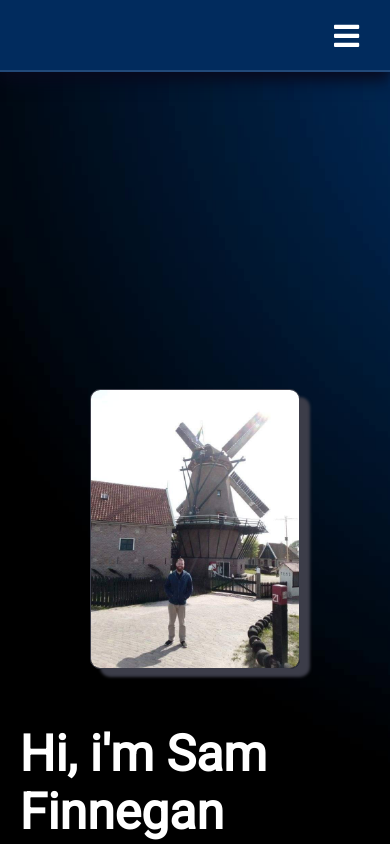
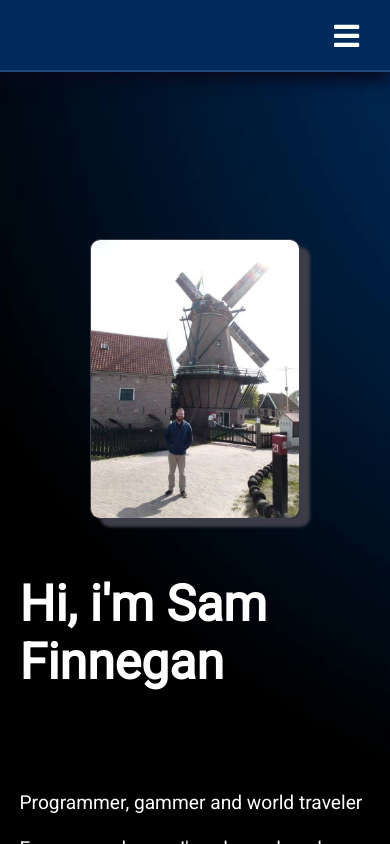
Before and after one commit to SamLinoFinnegan/Portfolio-website, a React (Create React App) app: page /about in a window 390 px wide. Built offline with nearby package versions, Linux system fonts and the light colour scheme.

Commit message:
Updated about page

```diff
--- a/src/components/About/About.module.css
+++ b/src/components/About/About.module.css
@@ -56,14 +56,14 @@ span{
         display: flex;
         justify-content: center;
         flex-direction: column;
-        min-height: 3500px;
+        min-height: 3200px;
 
     }
     .samImg, .larissaImg{
         display: flex;
         justify-content: center;
         padding-bottom: 15%;
-        padding-top: 10%;
+        padding-top: 8%;
 
     }
     .samImg img, .larissaImg img{
```
